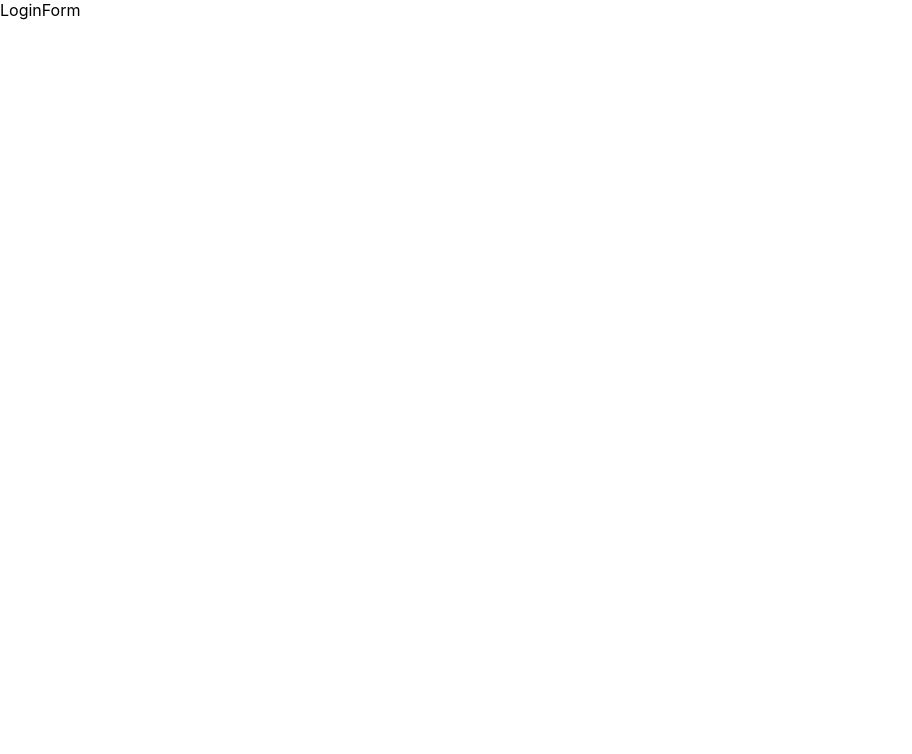
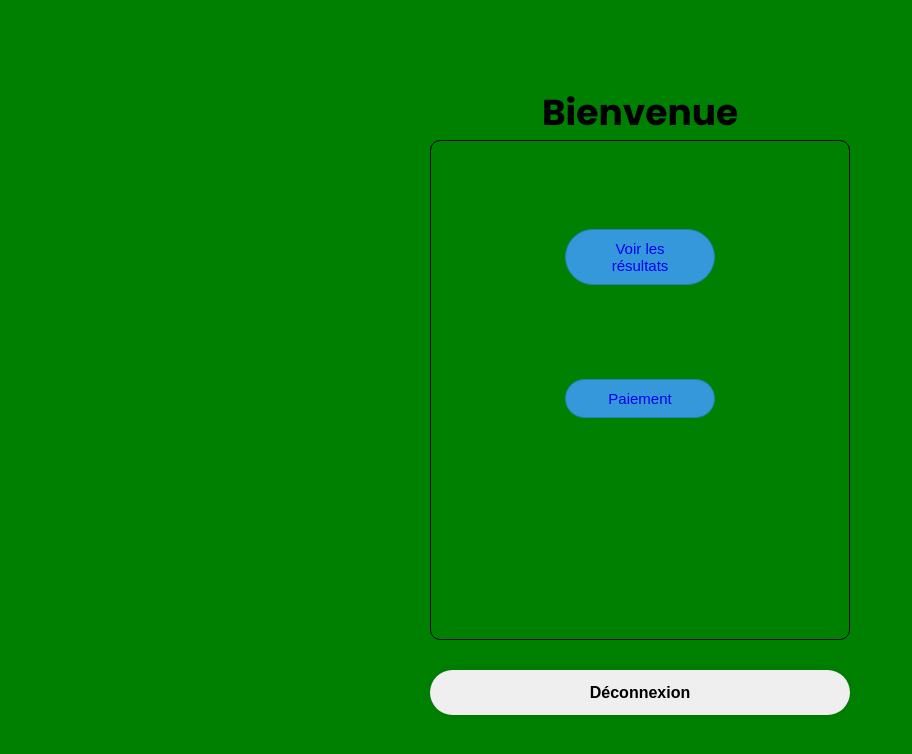
Before and after one commit to Ines-05/Login_form, a React (Create React App) app: page / in a window 1280 px wide. Shown: the top 754 px of the page, without its empty margins (0-912 px from the left). Built offline with nearby package versions, Linux system fonts and the light colour scheme.

Commit message:
new agttibutes

```diff
--- /dev/null
+++ b/src/Component/Loginform/Loginform.css
@@ -0,0 +1,61 @@
+.wrapper{
+    border: 1px solid black;
+    text-align: center;
+    width: 420px;
+    min-width: fit-content;
+    height: 500px;
+    border-radius: 10px;
+    padding: 8px;
+    box-shadow: inset;
+}
+
+h1{
+    font-size: 36px;
+    text-align: center;
+}
+.input-box{
+    margin: auto;
+    position: relative;
+    width: 100%;
+    height: 100px;
+    margin: 50px 0;
+    padding: 30px;
+}
+
+
+
+.Button {
+    display: inline-block;
+    padding: 10px 30px;
+    text-decoration: none;
+    background-color: #3498db;
+    color: #fff;
+    border: 1px solid #2980b9;
+    border-radius: 40px;
+    transition: background-color 0.3s ease;
+    width: 150px;
+
+  }
+
+  .Button a {
+    text-decoration: none;
+    font-size: 15px;
+  }
+
+  .Button:hover {
+    background-color: black;
+ }
+
+.decon{
+    width: 100%;
+    height: 45px;
+    align-items: center;
+    margin-top: 30px;
+    border: none;
+    outline: none;
+    border-radius: 50px;
+    padding: 10px 20px;
+    box-shadow: 0 0 10px rgba(0, 0, 0, .1);
+    font-size: 16px;
+    font-weight: 700;
+}
--- a/src/Component/Loginform/Loginform.jsx
+++ b/src/Component/Loginform/Loginform.jsx
@@ -1,9 +1,21 @@
 import React from 'react';
-
+import './Loginform.css';
 const Loginform = () =>{
     return (
         <div>
-            LoginForm
+            <h1>Bienvenue</h1>
+        <div className='wrapper'>
+
+
+                <div className='input-box'>
+                    <button className='Button'><a href="#">Voir les résultats</a></button>
+                </div>
+                <div className='input-box'>
+                    <button className='Button'><a href="#"> Paiement</a></button>
+                </div>
+
+        </div>
+        <button className='decon'>Déconnexion</button>
         </div>
     )
 };
--- a/src/index.css
+++ b/src/index.css
@@ -1,10 +1,21 @@
+@import url("https://fonts.googleapis.com/css2?family=Poppins:ital,wght@0,100;0,200;0,300;0,400;0,500;0,600;0,700;0,800;0,900;1,100;1,200;1,300;1,400;1,500;1,600;1,700;1,800;1,900&display=swap");
+
+
+*{
+  margin: 0;
+  padding: 0;
+  box-sizing: border-box;
+}
 body {
   margin: 0;
-  font-family: -apple-system, BlinkMacSystemFont, 'Segoe UI', 'Roboto', 'Oxygen',
-    'Ubuntu', 'Cantarell', 'Fira Sans', 'Droid Sans', 'Helvetica Neue',
-    sans-serif;
+  font-family: "Poppins", sans-serif;
   -webkit-font-smoothing: antialiased;
   -moz-osx-font-smoothing: grayscale;
+  display: flex;
+  justify-content: center;
+  align-items: center;
+  min-height: 100vh;
+  background-color: green;
 }
 
 code {
```
